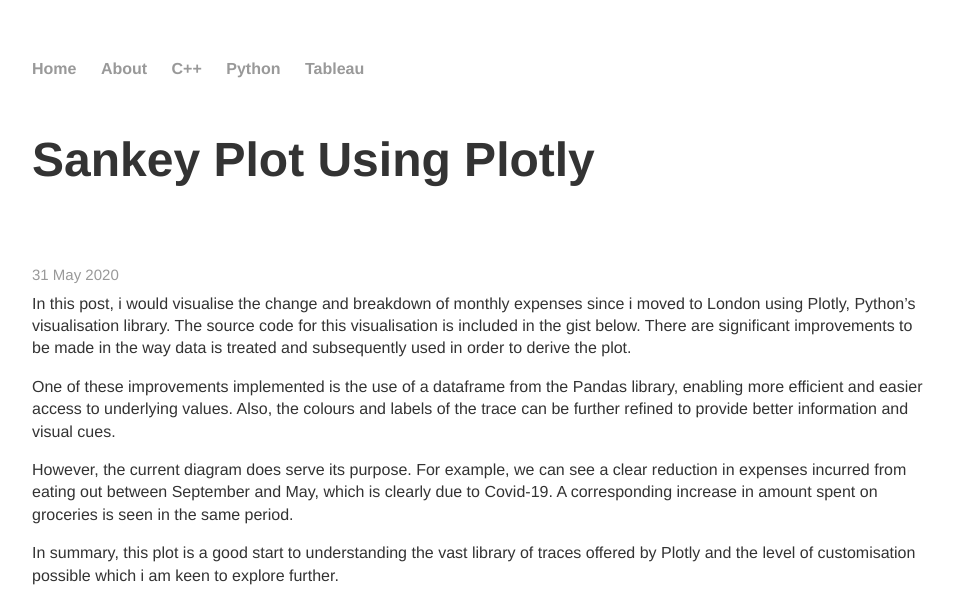
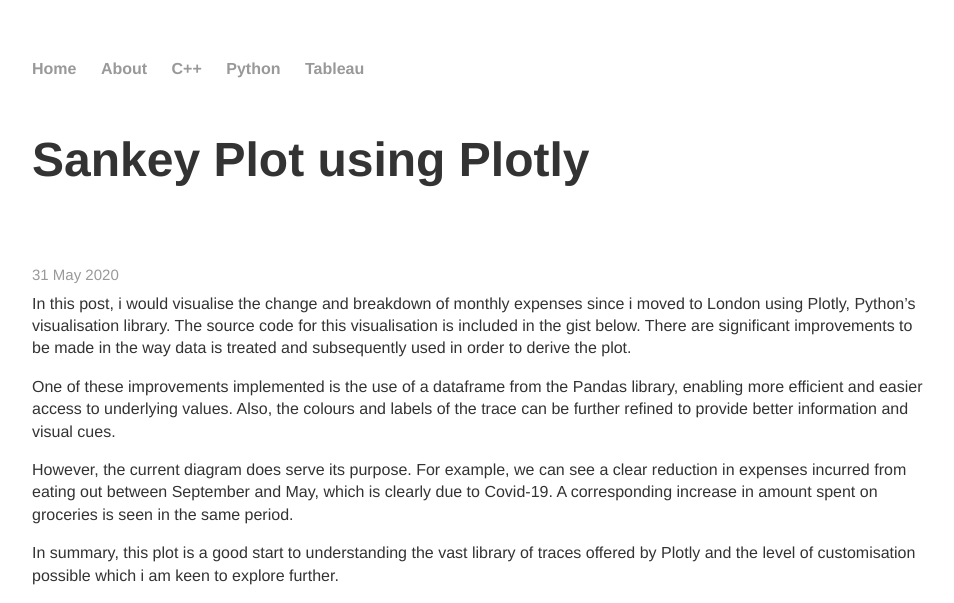
Before and after one commit to cchanzl/Lock-Screen, a Jekyll site: the page built from _posts/2020-05-31-Sankey-Plot-Using-Plotly-and-Pandas.md, in a window 1280 px wide, cut to the strip 0-603 px from the top of the page. Shown: the whole strip, without its empty margins (160-1114 px from the left). Built offline with Jekyll 4.4.1, drawn with Linux system fonts in a browser that asks for light colours; a script that is not in the unit is left out.

Commit message:
Update 2020-05-31-Sankey-Plot-Using-Plotly-and-Pandas.md

```diff
--- a/_posts/2020-05-31-Sankey-Plot-Using-Plotly-and-Pandas.md
+++ b/_posts/2020-05-31-Sankey-Plot-Using-Plotly-and-Pandas.md
@@ -1,6 +1,6 @@
 ---
 layout: post
-title: "Sankey Plot Using Plotly"
+title: "Sankey Plot using Plotly"
 category: python
 date: 2020-05-31
 ---
```
